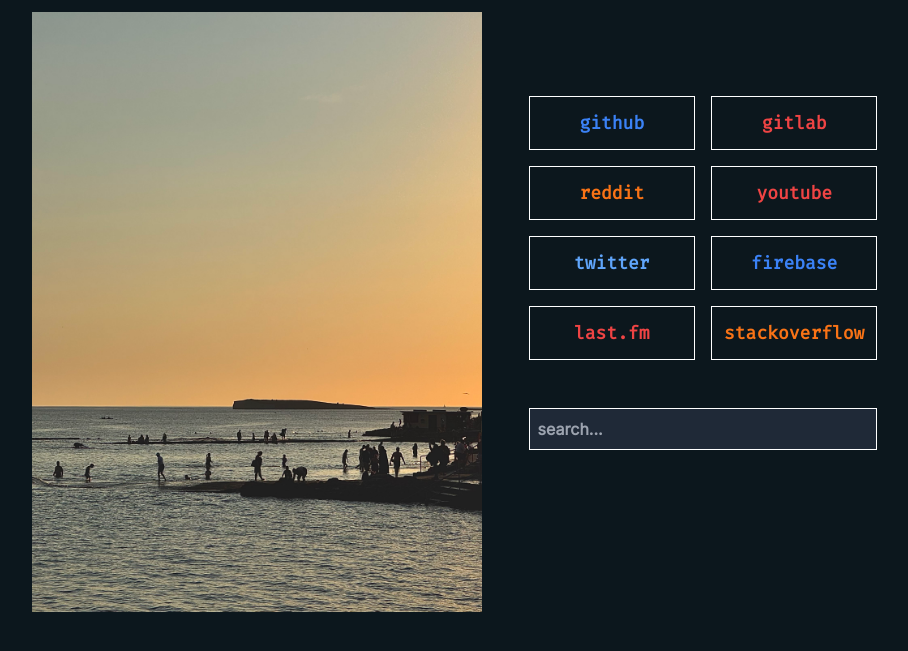
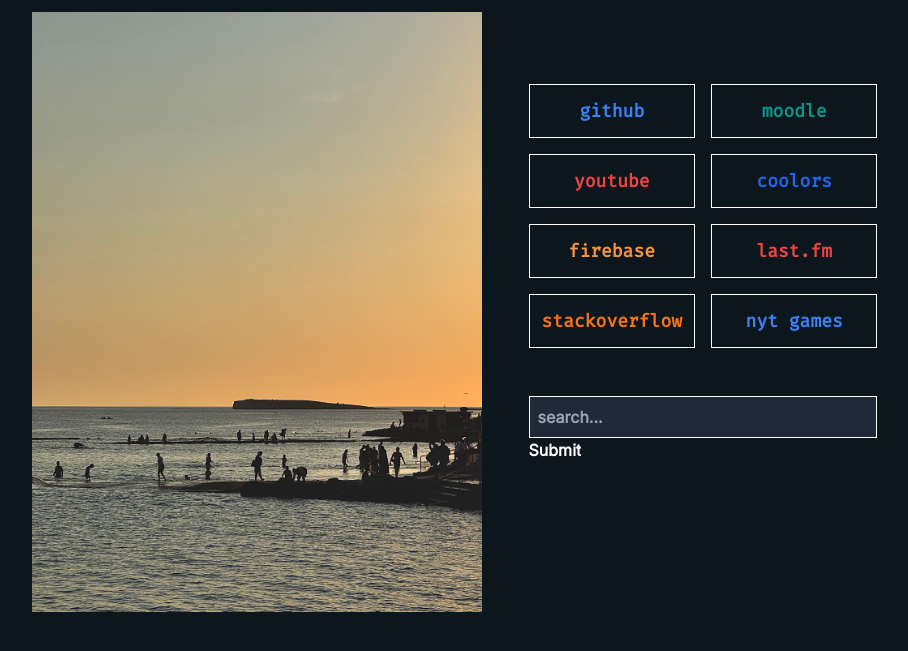
Before and after one commit to Blaithnaid/startpage, a plain HTML site: page index.html in a window 1280 px wide. Shown: the part 127-778 px from the top of the page, without its empty margins (166-1074 px from the left). Drawn offline with nearby package versions, Linux system fonts and the light colour scheme.

Commit message:
updating links, readme working on a searchbar for wiki etc.

```diff
--- a/index.html
+++ b/index.html
@@ -42,14 +42,9 @@
 					color: "blue-500",
 				},
 				{
-					title: "gitlab",
-					url: "https://gitlab.com",
-					color: "red-500",
-				},
-				{
-					title: "reddit",
-					url: "https://reddit.com",
-					color: "orange-500",
+					title: "moodle",
+					url: "https://vlegalwaymayo.atu.ie",
+					color: "teal-600",
 				},
 				{
 					title: "youtube",
@@ -57,14 +52,14 @@
 					color: "red-500",
 				},
 				{
-					title: "twitter",
-					url: "https://twitter.com",
-					color: "blue-400",
+					title: "coolors",
+					url: "https://coolors.co/generate",
+					color: "blue-600",
 				},
 				{
 					title: "firebase",
-					url: "console.firebase.google.com",
-					color: "blue-500",
+					url: "https://console.firebase.google.com",
+					color: "orange-400",
 				},
 				{
 					title: "last.fm",
@@ -75,6 +70,11 @@
 					title: "stackoverflow",
 					url: "https://stackoverflow.com",
 					color: "orange-500",
+				},
+				{
+					title: "nyt games",
+					url: "https://www.nytimes.com/games",
+					color: "blue-500",
 				},
 			];
 			const searchoptions = [
@@ -127,6 +127,13 @@
 				a.textContent = link.title;
 				grid.appendChild(a);
 			});
+
+			const form = document.querySelector("form");
+			form.addEventListener("submit", (e) => {
+				e.preventDefault();
+				const val = input.value;
+				window.location = searchoptions[0].url.replace("%s", val);
+			});
 		</script>
 		<link
 			href="https://fonts.googleapis.com/css2?family=Inter&family=Fira+Code&display=swap"
@@ -148,11 +155,15 @@
 				>
 					<div class="grid grid-cols-2 gap-4"></div>
 					<div class="w-full mt-12">
-						<input
-							type="text"
-							placeholder="search..."
-							class="w-full border p-2 border-white bg-gray-800 text-white"
-						/>
+						<form>
+							<input
+								id="searchInput"
+								type="text"
+								placeholder="search..."
+								class="w-full border p-2 border-white bg-gray-800 text-white"
+							/>
+							<input type="submit" />
+						</form>
 					</div>
 				</div>
 			</div>
```
Also changed, not shown: 1 other file.
